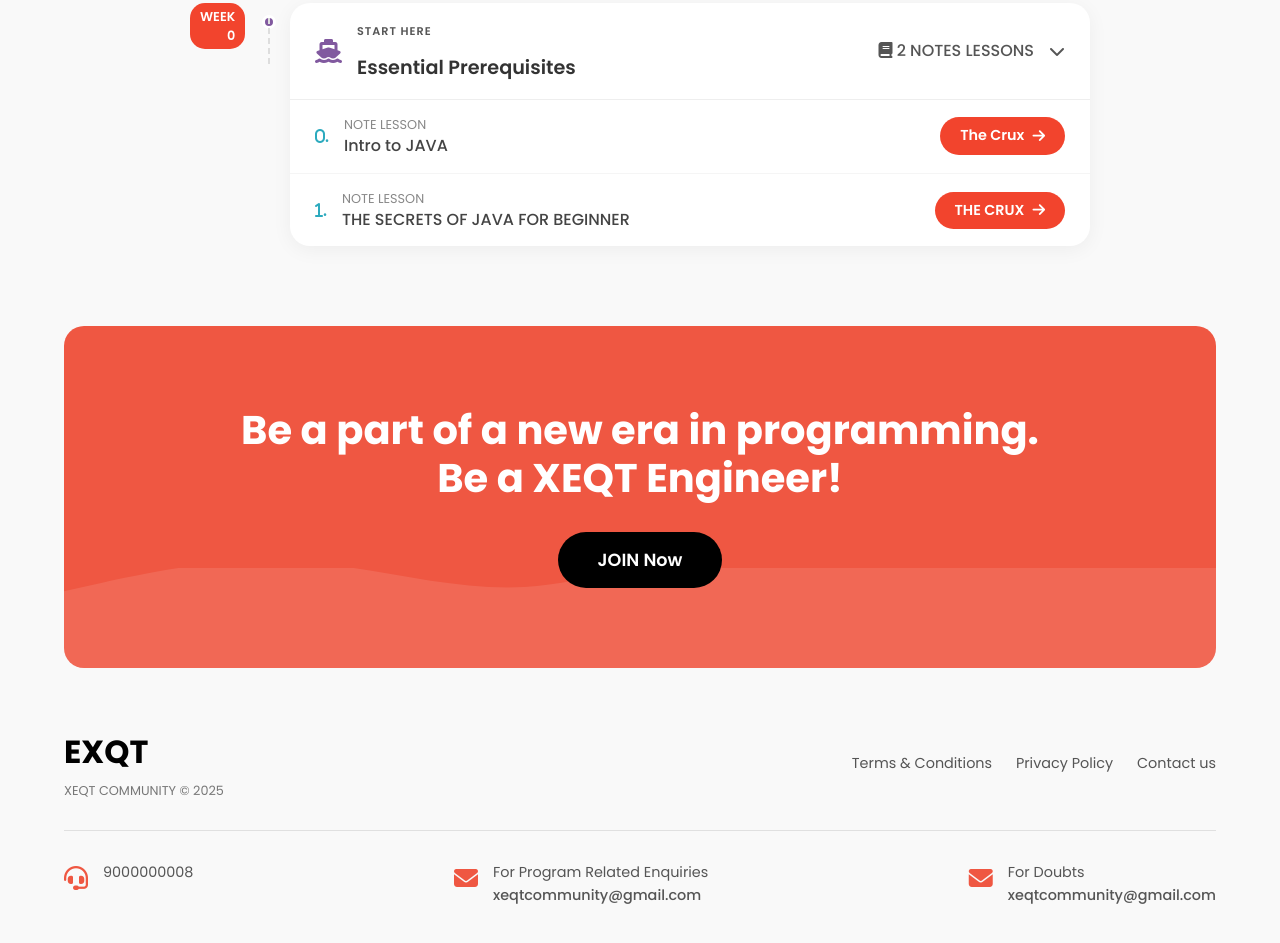
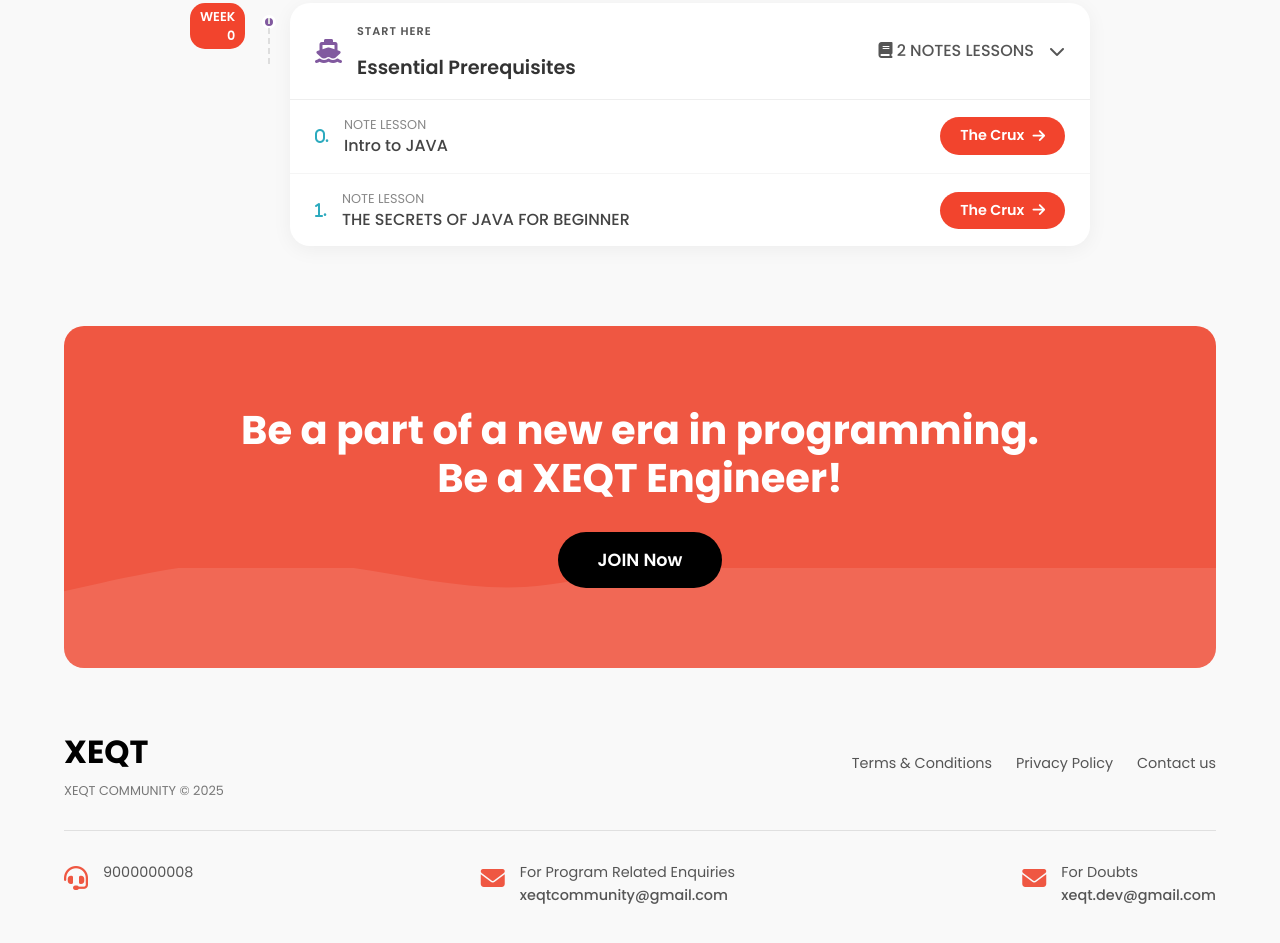
Before and after one commit to ankittroy-21/Learnovate, a plain HTML site: page Roadmap/index.html in a window 1280 px wide. Shown: the part 531-1474 px from the top of the page. Drawn offline with nearby package versions, Linux system fonts and the light colour scheme.

Commit message:
Update index.html

```diff
--- a/Roadmap/index.html
+++ b/Roadmap/index.html
@@ -99,7 +99,7 @@
                                     <p>THE SECRETS OF JAVA FOR BEGINNER</p>
                                 </div>
                             </div>
-                            <a href="java-secrets.html" target="_blank" class="watch-btn">THE CRUX <i class="fas fa-arrow-right"></i></a>
+                            <a href="java-secrets.html" target="_blank" class="watch-btn">The Crux <i class="fas fa-arrow-right"></i></a>
                         </div>
                     </div>
                 </div>
@@ -120,7 +120,7 @@
         <div class="footer-container">
             <div class="footer-top">
                 <div class="footer-logo">
-                    <span>EXQT</span>
+                    <span>XEQT</span>
                     <p>XEQT COMMUNITY © 2025</p>
                 </div>
                 <div class="footer-links">
@@ -145,7 +145,7 @@
                     <i class="fas fa-envelope"></i>
                     <div>
                         <p>For Doubts</p>
-                        <a href="mailto:xeqtcommunity@gmail.com">xeqtcommunity@gmail.com</a>
+                        <a href="mailto:xeqtcommunity@gmail.com">xeqt.dev@gmail.com</a>
                     </div>
                 </div>
             </div>
```
